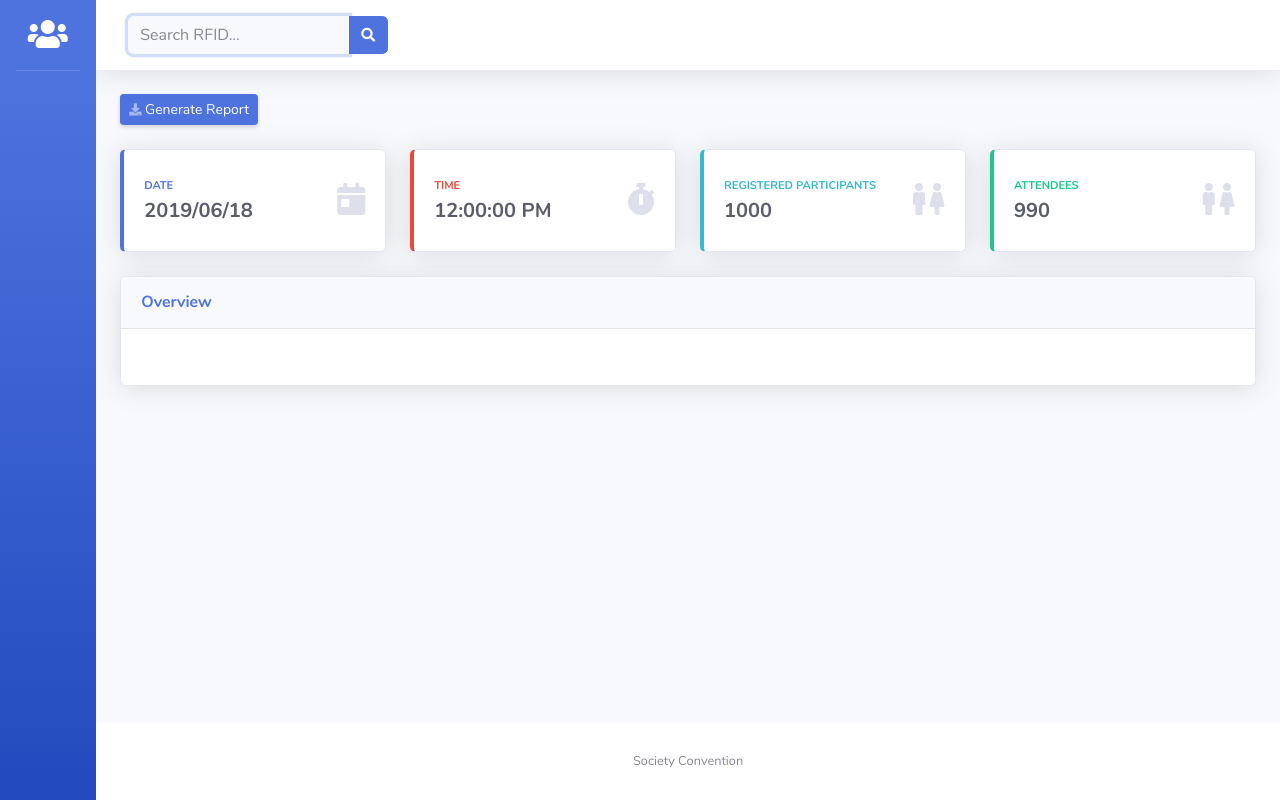
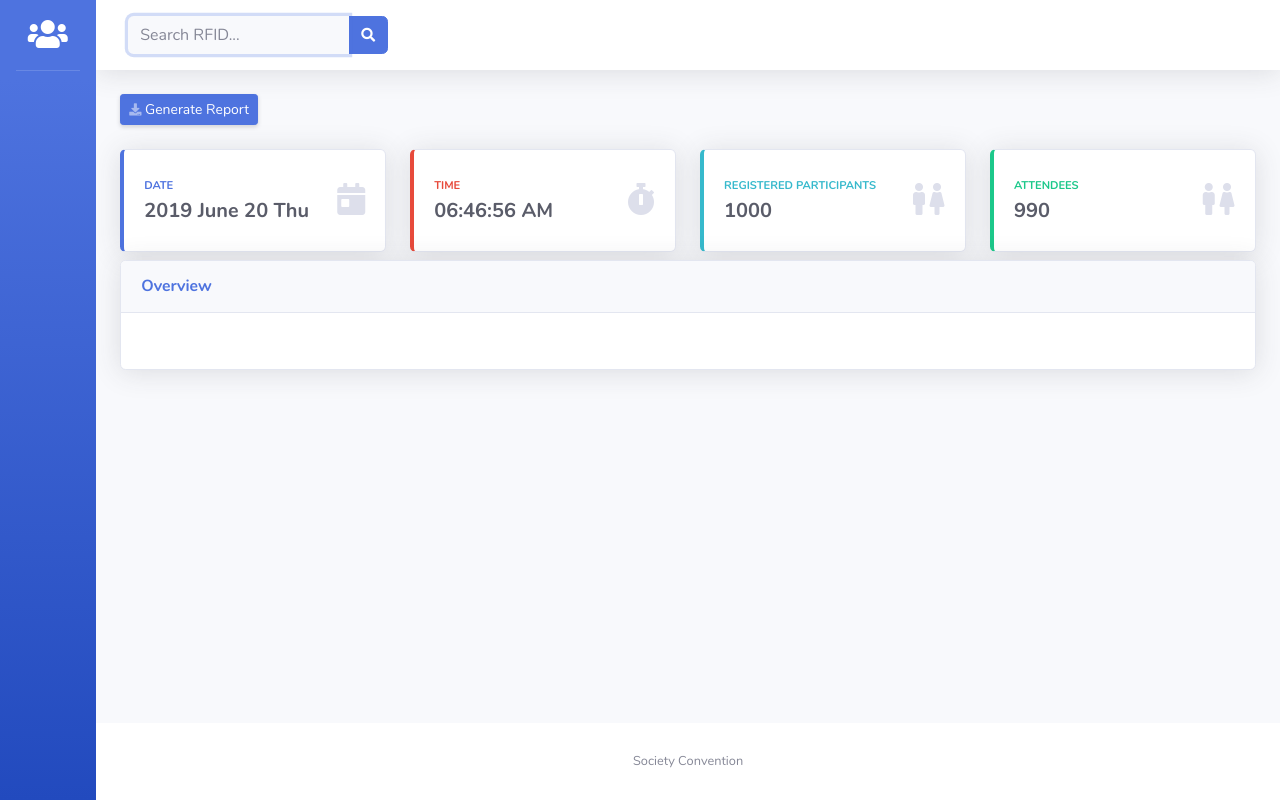
Before and after one commit to k33p0y/convention-rfid, a Django app: template core/templates/core/attendance/attendance.html in a window 1280 px wide. Run offline with Django 3.2, Linux system fonts and the light colour scheme; the template is opened without the code that fills it, so the values that code supplies are empty; some libraries are stand-ins or nearby versions.

Commit message:
Set real-time date and time to attendance.html

```diff
--- a/assets/base/js/attendance/attendance.js
+++ b/assets/base/js/attendance/attendance.js
@@ -1,6 +1,15 @@
 $(function (){
     // focus cursor on search textbox
     $('.search-textbox', this).focus()
+
+    // real-time date and time
+    setInterval(function() {
+        var momentNow = moment();
+        $('#convention_current_date').html(momentNow.format('YYYY MMMM DD') + ' '
+                            + momentNow.format('dddd')
+                             .substring(0,3));
+        $('#convention_current_time').html(momentNow.format('hh:mm:ss A'));
+    }, 100);
 
     var checkAttendance = function(e){
         e.preventDefault();
--- a/core/templates/core/attendance/attendance.html
+++ b/core/templates/core/attendance/attendance.html
@@ -27,14 +27,14 @@
 
     <!-- Content Row -->
     <div class="row">
-        <!-- Earnings (Monthly) Card Example -->
-        <div class="col-xl-3 col-md-6 mb-4">
+        <!-- DATE -->
+        <div class="col-xl-3 col-md-6 mb-2">
             <div class="card border-left-primary shadow h-100 py-2">
                 <div class="card-body">
                     <div class="row no-gutters align-items-center">
                         <div class="col mr-2">
                             <div class="text-xs font-weight-bold text-primary text-uppercase mb-1">Date</div>
-                            <div class="h5 mb-0 font-weight-bold text-gray-800">2019/06/18</div>
+                            <div class="h5 mb-0 font-weight-bold text-gray-800" id="convention_current_date"></div>
                         </div>
                         <div class="col-auto">
                             <!-- <i class="fas fa-calendar fa-2x text-gray-300"></i> -->
@@ -45,14 +45,14 @@
             </div>
         </div>
 
-        <!-- Pending Requests Card Example -->
-        <div class="col-xl-3 col-md-6 mb-4">
+        <!-- TIME -->
+        <div class="col-xl-3 col-md-6 mb-2">
             <div class="card border-left-danger shadow h-100 py-2">
                 <div class="card-body">
                     <div class="row no-gutters align-items-center">
                         <div class="col mr-2">
                             <div class="text-xs font-weight-bold text-danger text-uppercase mb-1">Time</div>
-                            <div class="h5 mb-0 font-weight-bold text-gray-800">12:00:00 PM</div>
+                            <div class="h5 mb-0 font-weight-bold text-gray-800" id="convention_current_time"></div>
                         </div>
                         <div class="col-auto">
                             <i class="fas fa-stopwatch fa-2x text-gray-300"></i>
@@ -62,8 +62,8 @@
             </div>
         </div>
 
-        <!-- Earnings (Monthly) Card Example -->
-        <div class="col-xl-3 col-md-6 mb-4">
+        <!-- REGISTERED PARTICIPANTS -->
+        <div class="col-xl-3 col-md-6 mb-2">
             <div class="card border-left-info shadow h-100 py-2">
                 <div class="card-body">
                     <div class="row no-gutters align-items-center">
@@ -81,8 +81,8 @@
             </div>
         </div>
 
-        <!-- Earnings (Monthly) Card Example -->
-        <div class="col-xl-3 col-md-6 mb-4">
+        <!-- ATTENDEES -->
+        <div class="col-xl-3 col-md-6 mb-2">
             <div class="card border-left-success shadow h-100 py-2">
                 <div class="card-body">
                     <div class="row no-gutters align-items-center">
@@ -101,7 +101,7 @@
 
         <div class="col-sm-12">
             <!-- Illustrations -->
-            <div class="card shadow mb-4">
+            <div class="card shadow mb-2">
                 <div class="card-header py-3">
                     <h6 class="m-0 font-weight-bold text-primary">Overview</h6>
                 </div>
@@ -119,5 +119,4 @@
         </div>
     </div>
     <!-- Content Row -->
-
 {% endblock %}
```
